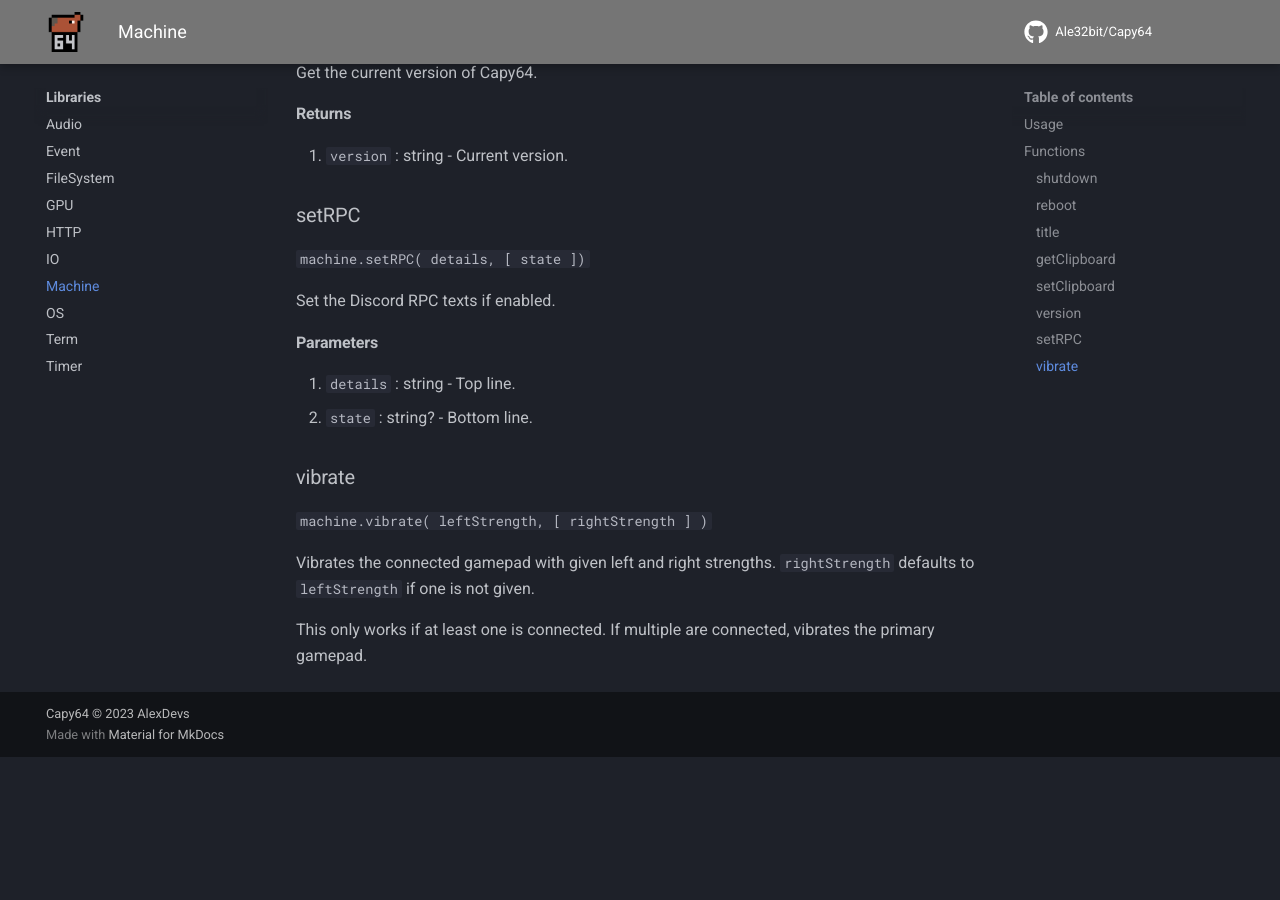
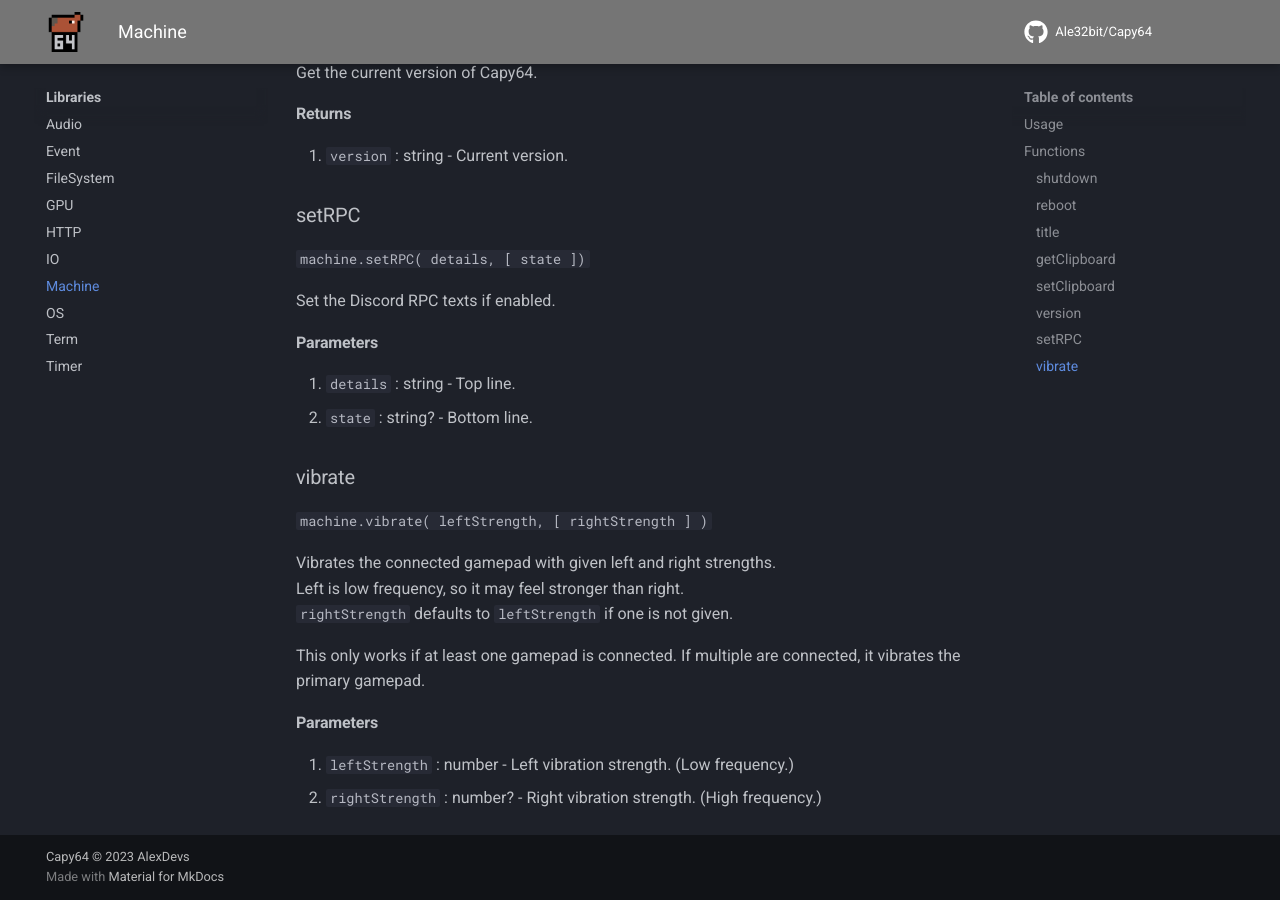
Before and after one commit to Ale32bit/Capy64-docs, an MkDocs documentation site: the page built from docs/Libraries/machine.md, in a window 1280 px wide and 900 px high, scrolled down 1800 px. Built offline with MkDocs 1.6.1 and Material for MkDocs 9.7.7, drawn with Linux system fonts in a browser that asks for light colours; comment, search, counter and statistics services are not loaded; before the commit the page ends 2557 px from its top, so only the background shows below that.

Commit message:
Fix machine library documentation that I previously messed up.

```diff
--- a/docs/Libraries/machine.md
+++ b/docs/Libraries/machine.md
@@ -89,6 +89,13 @@ Set the Discord RPC texts if enabled.
 
 `machine.vibrate( leftStrength, [ rightStrength ] )`
 
-Vibrates the connected gamepad with given left and right strengths.  `rightStrength` defaults to `leftStrength` if one is not given.
+Vibrates the connected gamepad with given left and right strengths.
+Left is low frequency, so it may feel stronger than right.
+`rightStrength` defaults to `leftStrength` if one is not given.
 
-This only works if at least one is connected.  If multiple are connected, vibrates the primary gamepad.
+This only works if at least one gamepad is connected.  If multiple are connected, it vibrates the primary gamepad.
+
+#### Parameters
+
+1. `leftStrength` : number - Left vibration strength. (Low frequency.)
+2. `rightStrength` : number? - Right vibration strength.  (High frequency.)
```
